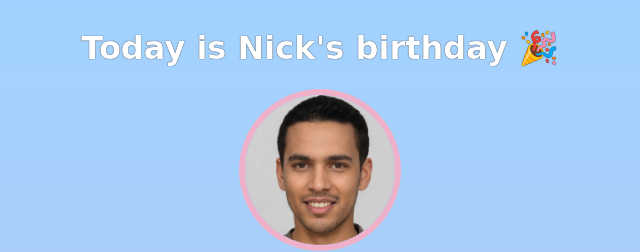
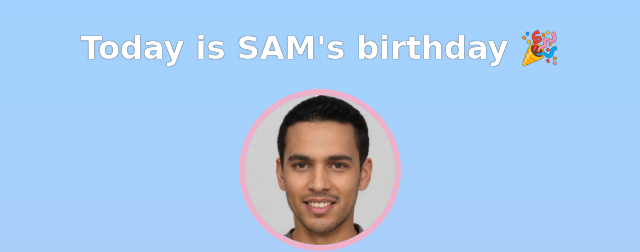
Before and after one commit to smoyin-dev/Birthday-Card, a website built with Vite: page index.html in a window 1280 px wide. Shown: the top 252 px of the page, 320-960 px from the left. Built offline with nearby package versions, Linux system fonts and the light colour scheme; a web font is replaced by a local one.

Commit message:
Update index.html

```diff
--- a/index.html
+++ b/index.html
@@ -7,7 +7,7 @@
     </head>
     <body>
         <div id="header">
-            <h1>Today is Nick's birthday 🎉</h1>
+            <h1>Today is SAM's birthday 🎉</h1>
             <img id="bff-img" src="images/nick.jpg">
             <h2 id="bday-age">24 years old</h2>
             <h4 id="bday-date">01.11.2022</h4>
```
